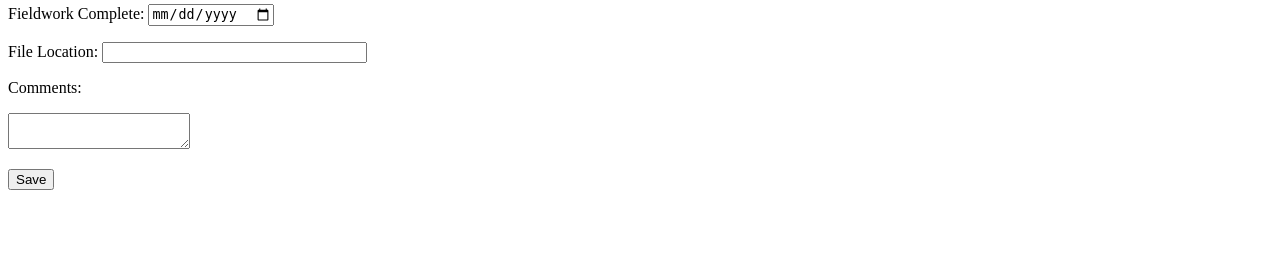
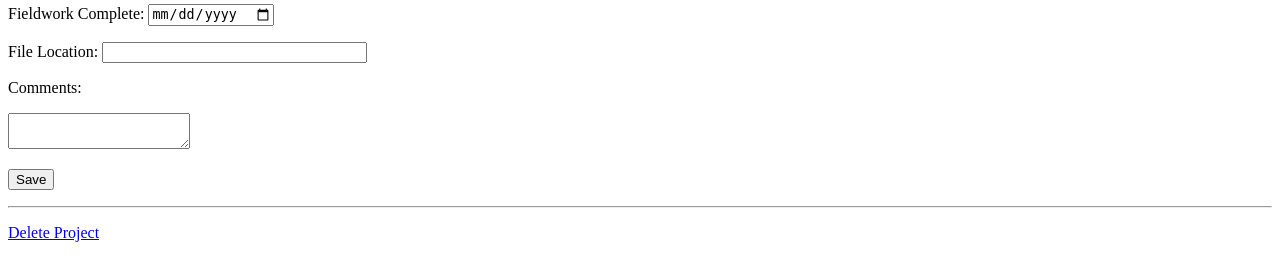
Before and after one commit to tiffanystallings/project-manager, a Flask app: a page that uses app/templates/edit_project.html in a window 1280 px wide. Shown: the part 549-807 px from the top of the page. Before the commit the page ends 739 px from the top, so only its background shows below. Run offline with Flask 2, Linux system fonts and the light colour scheme; data comes from the database, SQL or seed files in the repository; both versions use the stored data as it was after the commit.

Commit message:
Add link to delete projects

```diff
--- a/app/crud.py
+++ b/app/crud.py
@@ -98,5 +98,8 @@ def updateProject(project, request):
 	return redirect(url_for('viewProject', pce_id=project.id))
 
 
-def removeProject():
-	return
+def removeProject(project):
+	db.session.delete(project)
+	db.session.commit()
+
+	return redirect(url_for('showManager', page=1))
--- a/app/templates/edit_project.html
+++ b/app/templates/edit_project.html
@@ -60,5 +60,7 @@
 			<textarea name="comments">{{ project.comments }}</textarea>
 			<p><input type='submit' value='Save'></p>
 	</form>
+	<hr>
+	<p><a href="{{ url_for('deleteProject', pce_id=project.id) }}">Delete Project</a></p>
 </main>
 {% endblock %}
--- a/app/views.py
+++ b/app/views.py
@@ -114,9 +114,10 @@ def editProject(pce_id):
 	return render_template('edit_project.html', project=project)
 
 
-@app.route('/manager/delete/', methods=['GET', 'POST'])
-def deleteProject():
-	return
+@app.route('/manager/delete/<pce_id>')
+def deleteProject(pce_id):
+	project = getProjectById(pce_id)
+	return removeProject(project)
 
 
 if __name__ == '__main__':
```
Also changed, not shown: app/projects.db.
